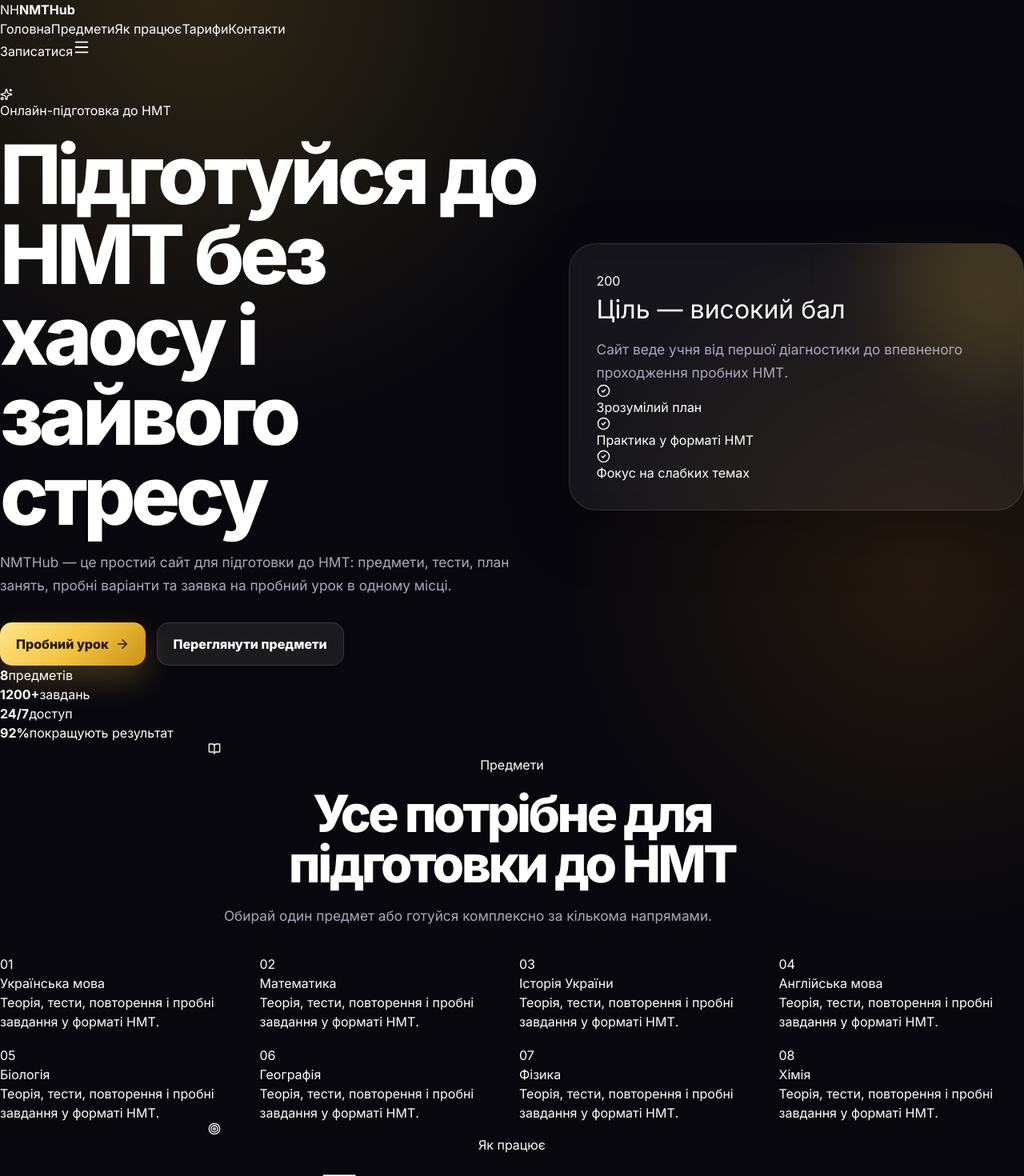
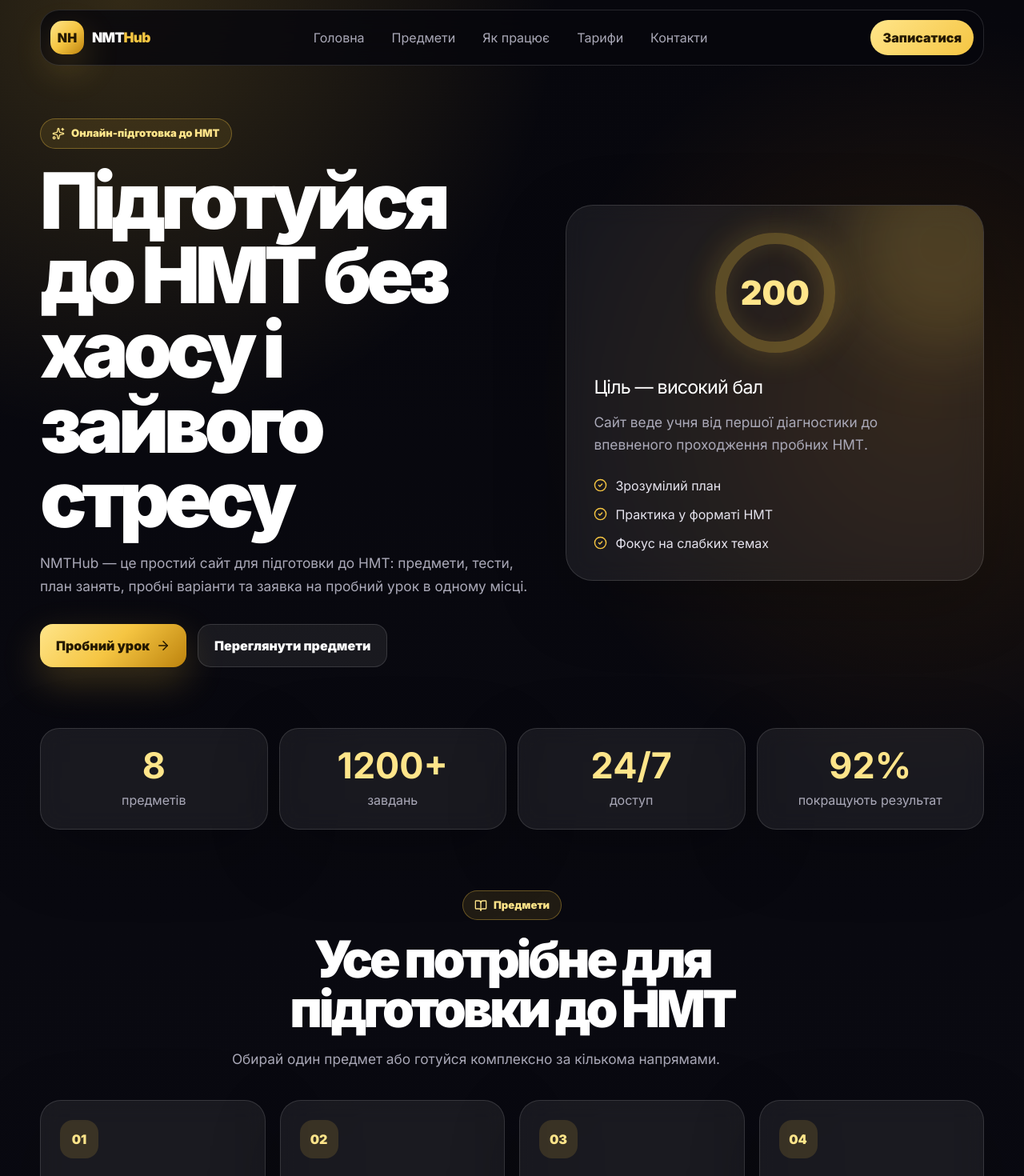
Before and after one commit to b69707215-netizen/nmthub, a React (Vite) app in the folder packages/web/: page / in a window 1280 px wide. Shown: the top 1470 px of the page at 80% size. Built offline with nearby package versions, Linux system fonts and the light colour scheme.

Commit message:
Rewrite full static site styles

```diff
--- a/packages/web/src/web/styles.css
+++ b/packages/web/src/web/styles.css
@@ -1,19 +1,19 @@
-@import url('https://fonts.googleapis.com/css2?family=Inter:wght@400;500;600;700;800&display=swap');
+@import url('https://fonts.googleapis.com/css2?family=Inter:wght@400;500;600;700;800;900&display=swap');
 @import "tailwindcss";
 
 :root {
   color-scheme: dark;
   --bg: #07070d;
-  --bg-soft: #10101a;
-  --card: rgba(255, 255, 255, 0.06);
-  --card-strong: rgba(255, 255, 255, 0.1);
-  --line: rgba(255, 255, 255, 0.12);
+  --bg-soft: #0d0d18;
+  --card: rgba(255, 255, 255, 0.065);
+  --card-strong: rgba(255, 255, 255, 0.095);
+  --line: rgba(255, 255, 255, 0.13);
   --text: #ffffff;
-  --muted: #aaa8bd;
+  --muted: #aaa9b8;
   --gold: #f5c542;
   --gold-light: #ffe58a;
-  --gold-dark: #c99313;
-  --shadow: rgba(245, 197, 66, 0.24);
+  --gold-dark: #bd830d;
+  --gold-text: #251900;
 }
 
 * {
@@ -28,13 +28,13 @@ html {
 body {
   margin: 0;
   min-width: 320px;
+  overflow-x: hidden;
+  color: var(--text);
   background:
-    radial-gradient(circle at 20% 0%, rgba(245, 197, 66, 0.16), transparent 34rem),
-    radial-gradient(circle at 90% 20%, rgba(255, 156, 39, 0.12), transparent 28rem),
-    var(--bg);
-  color: var(--text);
-  font-family: 'Inter', system-ui, -apple-system, BlinkMacSystemFont, 'Segoe UI', sans-serif;
-  overflow-x: hidden;
+    radial-gradient(circle at 12% 0%, rgba(245, 197, 66, 0.18), transparent 34rem),
+    radial-gradient(circle at 90% 10%, rgba(255, 145, 0, 0.12), transparent 30rem),
+    linear-gradient(180deg, #07070d 0%, #0b0b13 46%, #07070d 100%);
+  font-family: Inter, system-ui, -apple-system, BlinkMacSystemFont, "Segoe UI", sans-serif;
 }
 
 button,
@@ -47,150 +47,161 @@ button {
   cursor: pointer;
 }
 
+button,
+a {
+  -webkit-tap-highlight-color: transparent;
+}
+
 button:focus-visible,
 a:focus-visible,
 input:focus-visible,
 select:focus-visible {
-  outline: 3px solid rgba(245, 197, 66, 0.5);
+  outline: 3px solid rgba(245, 197, 66, 0.55);
   outline-offset: 3px;
 }
 
-.site-shell {
+.site {
   width: min(1180px, calc(100% - 32px));
   margin: 0 auto;
 }
 
-.topbar {
+.header {
   position: sticky;
   top: 12px;
-  z-index: 20;
+  z-index: 40;
   display: flex;
   align-items: center;
   justify-content: space-between;
-  gap: 16px;
+  gap: 14px;
   margin: 12px 0 42px;
   padding: 12px;
   border: 1px solid var(--line);
-  border-radius: 22px;
+  border-radius: 24px;
   background: rgba(7, 7, 13, 0.82);
   backdrop-filter: blur(18px);
   -webkit-backdrop-filter: blur(18px);
 }
 
-.brand {
+.logo {
   display: inline-flex;
   align-items: center;
   gap: 10px;
   border: 0;
   background: transparent;
   color: var(--text);
-  font-weight: 800;
-  font-size: 1.05rem;
   text-decoration: none;
 }
 
-.brand b {
+.logo > span {
+  display: grid;
+  place-items: center;
+  width: 42px;
+  height: 42px;
+  border-radius: 15px;
+  background: linear-gradient(135deg, var(--gold-light), var(--gold), var(--gold-dark));
+  color: var(--gold-text);
+  font-weight: 900;
+  box-shadow: 0 18px 46px rgba(245, 197, 66, 0.24);
+}
+
+.logo strong {
+  font-size: 1.08rem;
+  font-weight: 900;
+  letter-spacing: -0.04em;
+}
+
+.logo strong span {
   color: var(--gold);
 }
 
-.brand-mark {
-  display: grid;
-  place-items: center;
-  width: 38px;
-  height: 38px;
-  border-radius: 13px;
-  color: #211600;
-  background: linear-gradient(135deg, var(--gold-light), var(--gold), var(--gold-dark));
-  box-shadow: 0 12px 34px var(--shadow);
+.nav {
+  display: flex;
+  align-items: center;
+  gap: 4px;
 }
 
-.desktop-nav {
-  display: flex;
-  align-items: center;
-  gap: 6px;
-}
-
-.desktop-nav button,
-.nav-cta {
+.nav button,
+.header-cta {
+  min-height: 42px;
   border: 0;
   border-radius: 999px;
-  padding: 11px 16px;
+  padding: 10px 15px;
   background: transparent;
   color: var(--muted);
   transition: 0.2s ease;
 }
 
-.desktop-nav button:hover,
-.nav-cta:hover {
+.nav button:hover {
   color: var(--text);
   background: rgba(255, 255, 255, 0.07);
 }
 
-.nav-cta {
+.header-cta {
+  color: var(--gold-text);
   background: linear-gradient(135deg, var(--gold-light), var(--gold));
-  color: #241800;
+  font-weight: 900;
+}
+
+.menu-button,
+.close-button {
+  display: none;
+  align-items: center;
+  justify-content: center;
+  width: 44px;
+  height: 44px;
+  border: 1px solid var(--line);
+  border-radius: 14px;
+  color: var(--text);
+  background: rgba(255, 255, 255, 0.07);
+}
+
+.mobile-panel {
+  position: fixed;
+  inset: 14px;
+  z-index: 80;
+  display: grid;
+  align-content: start;
+  gap: 12px;
+  padding: 76px 18px 18px;
+  border: 1px solid var(--line);
+  border-radius: 28px;
+  background: rgba(7, 7, 13, 0.96);
+  backdrop-filter: blur(20px);
+  -webkit-backdrop-filter: blur(20px);
+}
+
+.mobile-panel > button:not(.close-button) {
+  min-height: 56px;
+  border: 1px solid var(--line);
+  border-radius: 18px;
+  padding: 0 18px;
+  background: var(--card);
+  color: var(--text);
+  text-align: left;
   font-weight: 800;
 }
 
-.menu-btn,
-.menu-close {
-  display: none;
-  border: 1px solid var(--line);
-  border-radius: 12px;
-  background: rgba(255, 255, 255, 0.06);
-  color: var(--text);
-  width: 44px;
-  height: 44px;
-  align-items: center;
-  justify-content: center;
-}
-
-.mobile-menu {
-  position: fixed;
-  inset: 14px;
-  z-index: 40;
-  display: grid;
-  align-content: start;
-  gap: 12px;
-  padding: 68px 18px 18px;
-  border: 1px solid var(--line);
-  border-radius: 24px;
-  background: rgba(7, 7, 13, 0.96);
-  backdrop-filter: blur(18px);
-  -webkit-backdrop-filter: blur(18px);
-}
-
-.mobile-menu button:not(.menu-close) {
-  border: 1px solid var(--line);
-  border-radius: 16px;
-  padding: 16px;
-  background: var(--card);
-  color: var(--text);
-  text-align: left;
-}
-
-.menu-close {
+.close-button {
   position: absolute;
   top: 16px;
   right: 16px;
   display: flex;
 }
 
-.section-pad {
-  padding: 72px 0;
+.section {
+  padding: 76px 0;
 }
 
 .hero {
+  min-height: 640px;
   display: grid;
   grid-template-columns: minmax(0, 1.08fr) minmax(320px, 0.92fr);
-  gap: 42px;
+  gap: 44px;
   align-items: center;
-  min-height: 620px;
-  padding-top: 34px;
+  padding-top: 24px;
 }
 
-.badge,
-.eyebrow {
+.label {
   display: inline-flex;
   align-items: center;
   gap: 8px;
@@ -198,41 +209,39 @@ select:focus-visible {
   border: 1px solid rgba(245, 197, 66, 0.35);
   border-radius: 999px;
   padding: 8px 14px;
+  background: rgba(245, 197, 66, 0.1);
   color: var(--gold-light);
-  background: rgba(245, 197, 66, 0.1);
   font-size: 0.82rem;
-  font-weight: 800;
+  font-weight: 900;
 }
 
 .hero h1,
 .section-head h2,
-.split-section h2,
-.contact-section h2 {
-  margin: 18px 0 18px;
+.process h2,
+.contact h2 {
+  margin: 18px 0;
+  max-width: 780px;
+  font-size: clamp(2.7rem, 7.6vw, 6.7rem);
+  line-height: 0.96;
+  letter-spacing: -0.065em;
   font-weight: 900;
-  letter-spacing: -0.055em;
-  line-height: 0.98;
 }
 
-.hero h1 {
-  max-width: 760px;
-  font-size: clamp(3.25rem, 8vw, 6.8rem);
-}
-
-.hero h1 span,
-.section-head h2 span {
-  color: var(--gold);
+.section-head h2,
+.process h2,
+.contact h2 {
+  font-size: clamp(2.15rem, 5vw, 4.2rem);
 }
 
 .hero p,
 .section-head p,
-.split-section p,
-.contact-section p {
-  max-width: 650px;
+.process p,
+.contact p {
+  max-width: 690px;
   margin: 0;
   color: var(--muted);
   font-size: 1.08rem;
-  line-height: 1.7;
+  line-height: 1.72;
 }
 
 .hero-actions {
@@ -244,55 +253,56 @@ select:focus-visible {
 
 .primary,
 .secondary,
-.plan button,
-.success-box button,
-.telegram-link {
+.price button,
+.success button,
+.contact-link {
   display: inline-flex;
   align-items: center;
   justify-content: center;
   gap: 8px;
-  min-height: 50px;
-  border-radius: 15px;
+  min-height: 52px;
+  border-radius: 16px;
   border: 0;
   padding: 14px 20px;
   text-decoration: none;
-  font-weight: 800;
+  font-weight: 900;
   transition: transform 0.2s ease, box-shadow 0.2s ease, background 0.2s ease;
 }
 
 .primary,
-.plan button,
-.success-box button,
-.telegram-link {
-  color: #231700;
+.price button,
+.success button {
+  color: var(--gold-text);
   background: linear-gradient(135deg, var(--gold-light), var(--gold), var(--gold-dark));
-  box-shadow: 0 18px 40px var(--shadow);
+  box-shadow: 0 18px 48px rgba(245, 197, 66, 0.22);
 }
 
-.secondary {
+.secondary,
+.contact-link {
   color: var(--text);
-  background: rgba(255, 255, 255, 0.08);
+  background: rgba(255, 255, 255, 0.07);
   border: 1px solid var(--line);
 }
 
 .primary:hover,
 .secondary:hover,
-.plan button:hover,
-.success-box button:hover,
-.telegram-link:hover {
+.price button:hover,
+.success button:hover,
+.contact-link:hover {
   transform: translateY(-2px);
 }
 
 .hero-card,
-.subject-card,
-.review-card,
-.plan,
-.lead-form,
-.stat,
-.benefit-list div {
+.stats article,
+.subject,
+.process-card,
+.benefit-card,
+.price,
+.reviews article,
+.form {
   border: 1px solid var(--line);
   background: var(--card);
-  box-shadow: 0 24px 80px rgba(0, 0, 0, 0.24);
+  box-shadow: 0 26px 90px rgba(0, 0, 0, 0.24);
   backdrop-filter: blur(14px);
   -webkit-backdrop-filter: blur(14px);
 }
@@ -307,97 +317,114 @@ select:focus-visible {
 .hero-card::before {
   content: "";
   position: absolute;
-  inset: -35% -20% auto auto;
-  width: 280px;
-  height: 280px;
+  width: 260px;
+  height: 260px;
+  top: -80px;
+  right: -80px;
   border-radius: 999px;
   background: rgba(245, 197, 66, 0.18);
-  filter: blur(50px);
+  filter: blur(45px);
 }
 
-.score-ring {
+.score {
   position: relative;
   display: grid;
   place-items: center;
-  width: 152px;
-  height: 152px;
+  width: 150px;
+  height: 150px;
   margin: 0 auto 26px;
+  border: 14px solid rgba(245, 197, 66, 0.28);
   border-radius: 50%;
   color: var(--gold-light);
-  font-size: 2.65rem;
+  font-size: 2.6rem;
   font-weight: 900;
-  border: 14px solid rgba(245, 197, 66, 0.28);
-  box-shadow: inset 0 0 26px rgba(245, 197, 66, 0.14), 0 0 40px var(--shadow);
+  box-shadow: inset 0 0 28px rgba(245, 197, 66, 0.13), 0 0 42px rgba(245, 197, 66, 0.22);
 }
 
-.hero-card h2 {
+.hero-card h2,
+.subject h3,
+.process-card h3,
+.price h3,
+.success h3 {
   margin: 0 0 12px;
-  font-size: 2rem;
+  font-size: 1.45rem;
+  letter-spacing: -0.035em;
 }
 
-.hero-card p {
+.hero-card p,
+.subject p,
+.process-card p,
+.benefit-card p,
+.price p,
+.reviews p,
+.success p {
+  margin: 0;
   color: var(--muted);
   line-height: 1.65;
 }
 
-.mini-list {
+.card-list {
   display: grid;
   gap: 12px;
   margin-top: 24px;
 }
 
-.mini-list span,
-.plan li {
+.card-list span,
+.price li {
   display: flex;
   align-items: center;
   gap: 10px;
-  color: #dfdeea;
+  color: #e6e4ef;
 }
 
-.mini-list svg,
-.plan li svg,
-.success-box svg {
+.card-list svg,
+.price li svg,
+.success svg {
+  flex: 0 0 auto;
   color: var(--gold);
-  flex: 0 0 auto;
 }
 
-.stats-grid {
+.stats {
   display: grid;
   grid-template-columns: repeat(4, minmax(0, 1fr));
   gap: 14px;
 }
 
-.stat {
-  border-radius: 22px;
+.stats article {
+  border-radius: 24px;
   padding: 24px;
   text-align: center;
 }
 
-.stat strong {
+.stats strong {
   display: block;
   color: var(--gold-light);
-  font-size: clamp(1.8rem, 4vw, 2.65rem);
+  font-size: clamp(1.9rem, 4vw, 2.8rem);
+  line-height: 1;
 }
 
-.stat span {
+.stats span {
+  display: block;
+  margin-top: 8px;
   color: var(--muted);
 }
 
 .section-head {
-  max-width: 760px;
-  margin: 0 auto 34px;
+  max-width: 780px;
+  margin: 0 auto 36px;
   text-align: center;
 }
 
-.section-head h2,
-.split-section h2,
-.contact-section h2 {
-  font-size: clamp(2.2rem, 5vw, 4.2rem);
+.section-head.left {
+  margin-left: 0;
+  text-align: left;
 }
 
 .subject-grid,
-.review-grid,
-.pricing-grid {
+.process-grid,
+.benefits,
+.price-grid,
+.reviews {
   display: grid;
   gap: 18px;
 }
@@ -406,115 +433,93 @@ select:focus-visible {
   grid-template-columns: repeat(4, minmax(0, 1fr));
 }
 
-.subject-card,
-.review-card,
-.plan {
+.subject,
+.process-card,
+.benefit-card,
+.price,
+.reviews article {
   border-radius: 26px;
   padding: 24px;
 }
 
-.subject-icon {
+.subject > span,
+.process-card > span {
   display: grid;
   place-items: center;
   width: 48px;
   height: 48px;
   margin-bottom: 18px;
   border-radius: 16px;
-  background: rgba(245, 197, 66, 0.16);
+  background: rgba(245, 197, 66, 0.14);
   color: var(--gold-light);
   font-weight: 900;
 }
 
-.subject-card h3,
-.plan h3 {
-  margin: 0 0 10px;
-  font-size: 1.2rem;
-}
-
-.subject-card p,
-.review-card p,
-.plan p {
-  margin: 0;
-  color: var(--muted);
-  line-height: 1.62;
-}
-
-.split-section,
-.contact-section {
+.process {
   display: grid;
   grid-template-columns: 0.9fr 1.1fr;
   gap: 36px;
-  align-items: center;
+  align-items: start;
 }
 
-.benefit-list {
-  display: grid;
-  grid-template-columns: repeat(2, minmax(0, 1fr));
-  gap: 16px;
+.process-grid {
+  grid-template-columns: 1fr;
 }
 
-.benefit-list div {
-  display: flex;
-  align-items: center;
-  gap: 14px;
-  min-height: 108px;
-  border-radius: 24px;
-  padding: 22px;
-  font-weight: 800;
+.benefits {
+  grid-template-columns: repeat(4, minmax(0, 1fr));
 }
 
-.benefit-list svg {
+.benefit-card {
+  min-height: 210px;
+}
+
+.benefit-card svg {
+  width: 34px;
+  height: 34px;
   color: var(--gold);
 }
 
-.review-grid {
-  grid-template-columns: repeat(3, minmax(0, 1fr));
+.benefit-card strong {
+  display: block;
+  margin: 18px 0 10px;
+  font-size: 1.08rem;
 }
 
-.stars {
-  color: var(--gold);
-  letter-spacing: 0.1em;
-  margin-bottom: 14px;
-}
-
-.review-card strong {
-  display: block;
-  margin-top: 18px;
-}
-
-.pricing-grid {
+.price-grid {
   grid-template-columns: repeat(3, minmax(0, 1fr));
   align-items: stretch;
 }
 
-.plan {
+.price {
   position: relative;
   display: flex;
   flex-direction: column;
   gap: 18px;
 }
 
-.plan.popular {
-  border-color: rgba(245, 197, 66, 0.48);
-  background: linear-gradient(180deg, rgba(245, 197, 66, 0.14), rgba(255, 255, 255, 0.06));
+.price.featured {
+  border-color: rgba(245, 197, 66, 0.52);
+  background: linear-gradient(180deg, rgba(245, 197, 66, 0.13), rgba(255, 255, 255, 0.06));
 }
 
-.popular-label {
+.popular {
   width: fit-content;
   border-radius: 999px;
   padding: 7px 12px;
-  color: #241800;
   background: var(--gold);
-  font-size: 0.78rem;
+  color: var(--gold-text);
+  font-size: 0.8rem;
   font-weight: 900;
 }
 
-.plan strong {
+.price strong {
   color: var(--gold-light);
-  font-size: 2.4rem;
+  font-size: 2.35rem;
+  line-height: 1;
 }
 
-.plan ul {
+.price ul {
   display: grid;
   gap: 12px;
   margin: 0;
@@ -522,90 +527,93 @@ select:focus-visible {
   list-style: none;
 }
 
-.plan button {
+.price button {
+  width: 100%;
   margin-top: auto;
-  width: 100%;
 }
 
-.contact-section {
+.reviews {
+  grid-template-columns: repeat(3, minmax(0, 1fr));
+}
+
+.reviews div {
+  color: var(--gold);
+  letter-spacing: 0.1em;
+  margin-bottom: 12px;
+}
+
+.contact {
+  display: grid;
+  grid-template-columns: 0.92fr 1.08fr;
+  gap: 38px;
   align-items: start;
 }
 
-.telegram-link {
+.contact-link {
   width: fit-content;
-  margin-top: 24px;
+  margin: 22px 12px 0 0;
 }
 
-.lead-form {
+.form {
   display: grid;
   gap: 16px;
-  border-radius: 28px;
-  padding: 26px;
+  border-radius: 30px;
+  padding: 28px;
 }
 
-.lead-form label {
+.form label {
   display: grid;
   gap: 8px;
-  color: #e8e7ef;
-  font-weight: 700;
+  color: #e9e7ef;
+  font-weight: 800;
 }
 
-.lead-form input,
-.lead-form select {
-  min-height: 52px;
+.form input,
+.form select {
+  min-height: 54px;
   width: 100%;
   border: 1px solid var(--line);
-  border-radius: 15px;
+  border-radius: 16px;
   padding: 0 16px;
   background: rgba(255, 255, 255, 0.07);
   color: var(--text);
 }
 
-.lead-form option {
+.form option {
   background: #11111b;
 }
 
-.success-box {
+.success {
   display: grid;
   justify-items: center;
   gap: 12px;
+  padding: 24px 8px;
   text-align: center;
-  padding: 26px 10px;
-}
-
-.success-box h3,
-.success-box p {
-  margin: 0;
-}
-
-.success-box p {
-  color: var(--muted);
-  line-height: 1.6;
 }
 
 .footer {
   display: flex;
+  justify-content: space-between;
   align-items: center;
-  justify-content: space-between;
-  gap: 16px;
+  gap: 18px;
   padding: 34px 0 48px;
+  border-top: 1px solid var(--line);
   color: var(--muted);
-  border-top: 1px solid var(--line);
 }
 
-@media (max-width: 980px) {
-  .desktop-nav,
-  .desktop-only {
+@media (max-width: 1020px) {
+  .nav,
+  .header-cta {
     display: none;
   }
 
-  .menu-btn {
+  .menu-button {
     display: inline-flex;
   }
 
   .hero,
-  .split-section,
-  .contact-section {
+  .process,
+  .contact {
     grid-template-columns: 1fr;
   }
 
@@ -613,55 +621,58 @@ select:focus-visible {
     min-height: auto;
   }
 
-  .stats-grid,
+  .stats,
   .subject-grid,
-  .pricing-grid {
+  .benefits,
+  .price-grid {
     grid-template-columns: repeat(2, minmax(0, 1fr));
   }
 
-  .review-grid {
+  .reviews {
     grid-template-columns: 1fr;
   }
 }
 
-@media (max-width: 640px) {
-  .site-shell {
+@media (max-width: 680px) {
+  .site {
     width: min(100% - 24px, 1180px);
   }
 
-  .topbar {
+  .header {
     top: 8px;
-    margin-bottom: 22px;
-    border-radius: 18px;
+    margin-bottom: 18px;
+    border-radius: 20px;
   }
 
-  .section-pad {
-    padding: 52px 0;
+  .section {
+    padding: 54px 0;
   }
 
   .hero h1 {
-    font-size: clamp(2.7rem, 15vw, 4.4rem);
+    font-size: clamp(2.55rem, 14vw, 4.4rem);
   }
 
   .hero-actions,
   .primary,
   .secondary,
-  .telegram-link {
+  .contact-link {
     width: 100%;
   }
 
-  .stats-grid,
+  .stats,
   .subject-grid,
-  .pricing-grid,
-  .benefit-list {
+  .benefits,
+  .price-grid {
     grid-template-columns: 1fr;
   }
 
   .hero-card,
-  .lead-form,
-  .plan,
-  .subject-card,
-  .review-card {
+  .subject,
+  .process-card,
+  .benefit-card,
+  .price,
+  .reviews article,
+  .form {
     border-radius: 22px;
     padding: 20px;
   }
@@ -672,34 +683,35 @@ select:focus-visible {
   }
 }
 
-@media (max-width: 375px) {
-  .site-shell {
+@media (max-width: 380px) {
+  .site {
     width: min(100% - 20px, 1180px);
   }
 
-  .brand {
-    font-size: 0.98rem;
+  .logo strong {
+    font-size: 1rem;
   }
 
-  .brand-mark {
-    width: 34px;
-    height: 34px;
+  .logo > span {
+    width: 36px;
+    height: 36px;
+    border-radius: 13px;
   }
 
   .hero h1 {
-    font-size: 2.55rem;
+    font-size: 2.45rem;
   }
 
   .section-head h2,
-  .split-section h2,
-  .contact-section h2 {
+  .process h2,
+  .contact h2 {
     font-size: 2rem;
   }
 
-  .score-ring {
-    width: 128px;
-    height: 128px;
-    font-size: 2.1rem;
+  .score {
+    width: 126px;
+    height: 126px;
+    font-size: 2rem;
   }
 }
 
@@ -707,9 +719,9 @@ select:focus-visible {
   *,
   *::before,
   *::after {
+    scroll-behavior: auto !important;
+    transition-duration: 0.01ms !important;
     animation-duration: 0.01ms !important;
     animation-iteration-count: 1 !important;
-    scroll-behavior: auto !important;
-    transition-duration: 0.01ms !important;
   }
 }
```
